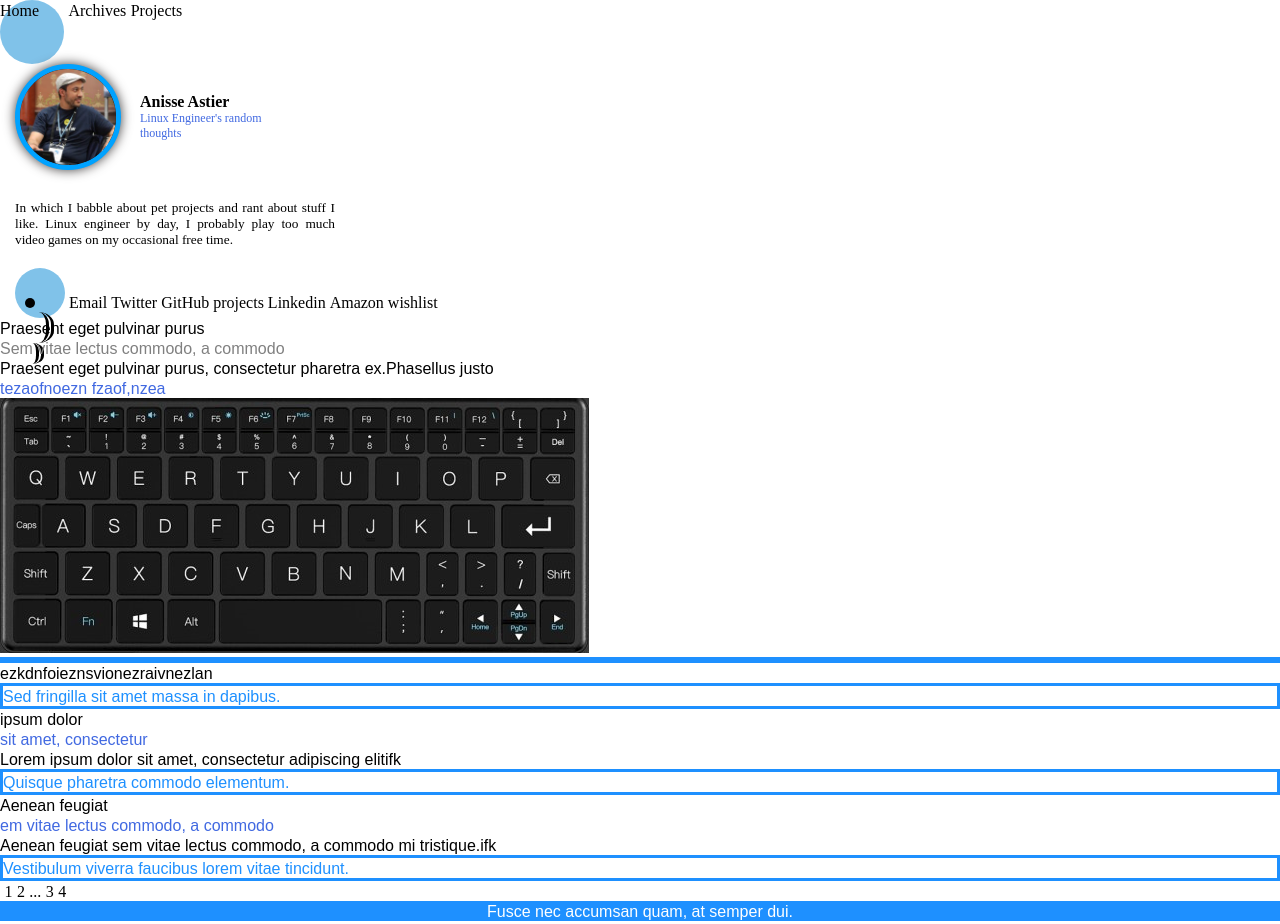
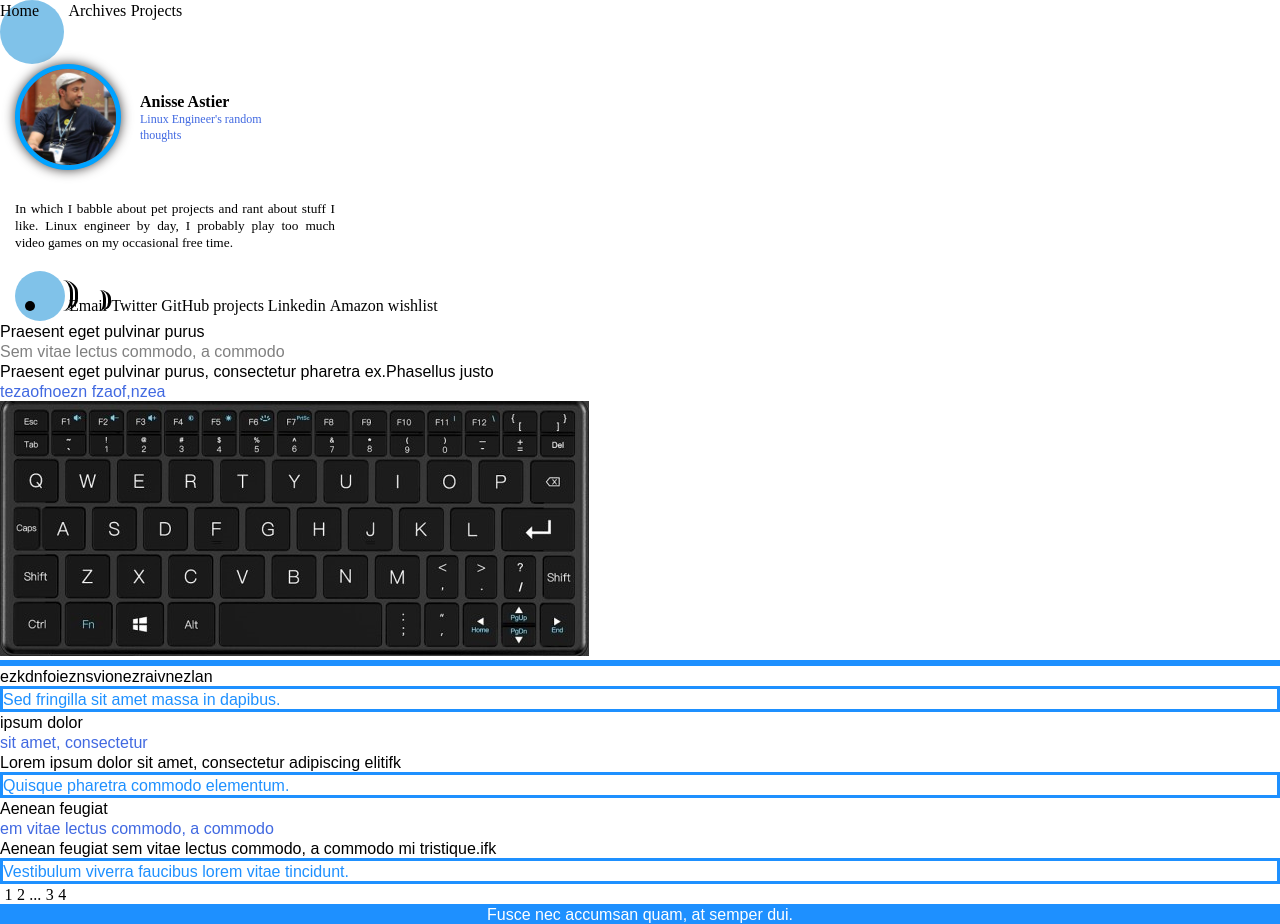
Before and after one commit to Thieumsc/Anisse_Astier_template, a website: page public/index.html in a window 1280 px wide. Drawn offline with Linux system fonts and the light colour scheme; files whose address does not match are found by name.

Commit message:
fix author.css

```diff
--- a/public/assets/css/author.css
+++ b/public/assets/css/author.css
@@ -1,9 +1,7 @@
 aside {
-    /*border: solid purple 1px;*/
     width: 25%;
     padding-left: 15px;
-    font-family: Mulish;
-
+    font-family: Anisse;
 }
 
 aside>header div {
@@ -30,13 +28,11 @@ aside>header img:hover {
 }
 
 aside h1{
-    /*background-color: pink;*/
-    font-size: 12pt; /*à modifier après download font*/
+    font-size: 12pt;
     font-weight: 700;
 }
 aside h2{
-    /*background-color: yellowgreen;*/
-    font-size: 9pt; /*à modifier après download font*/
+    font-size: 9pt;
 }
 
 aside p {
@@ -64,10 +60,7 @@ aside p {
 }
 
 .arc1 {
-    /*border-right: 10px solid black;
-    border-top: 10px solid black;
-    border-radius: 45%;
-    display: inline-block;*/
+    display: inline-block;
     width: 31px;
     height: 31px;
     border-radius: 40%;
@@ -75,10 +68,7 @@ aside p {
 }
 
 .arc2 {
-    /*border-right: 10px solid black;
-    border-top: 10px solid black;
-    border-radius: 45%;
-    display: inline-block;*/
+    display: inline-block;
     width: 21px;
     height: 21px;
     border-radius: 40%;
```
